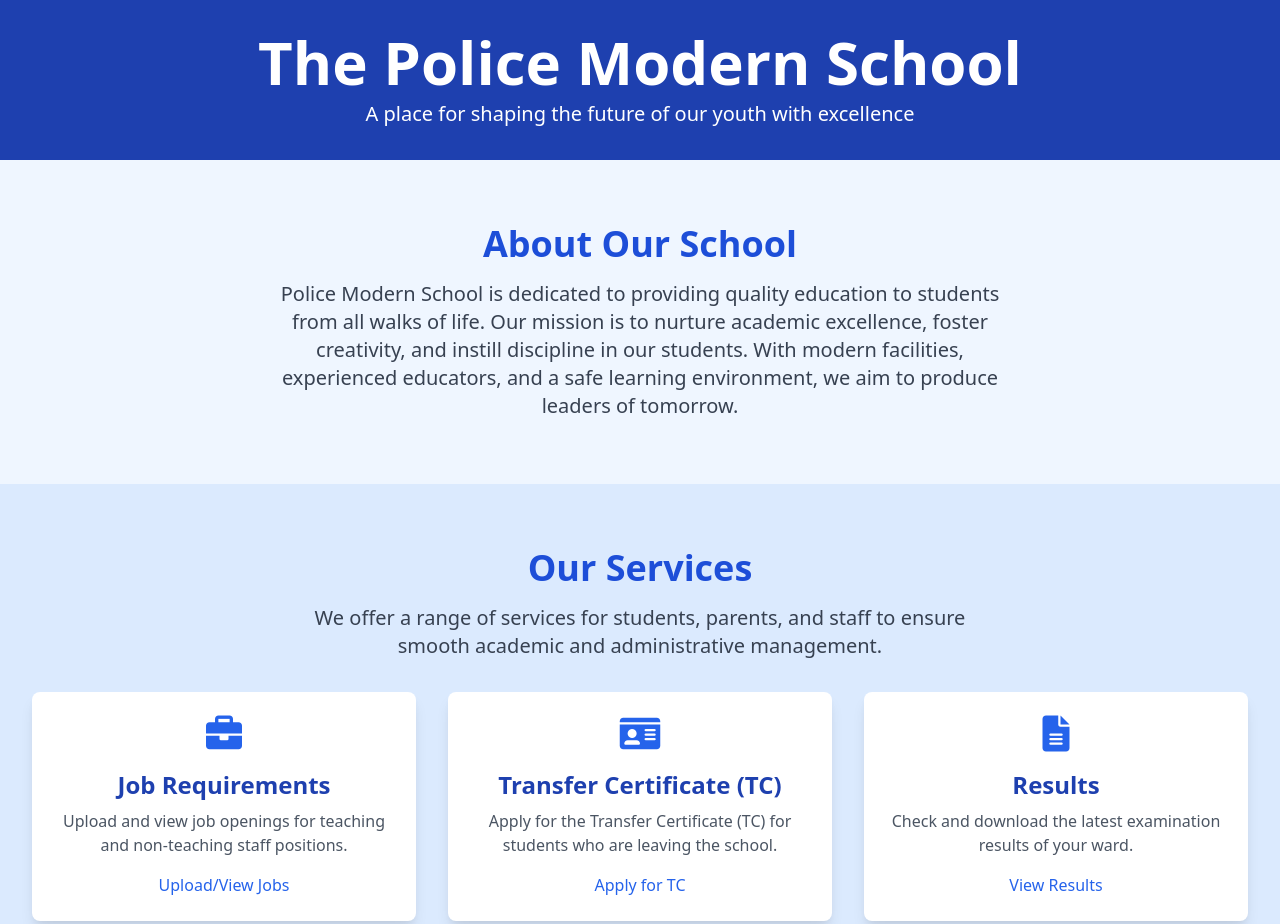
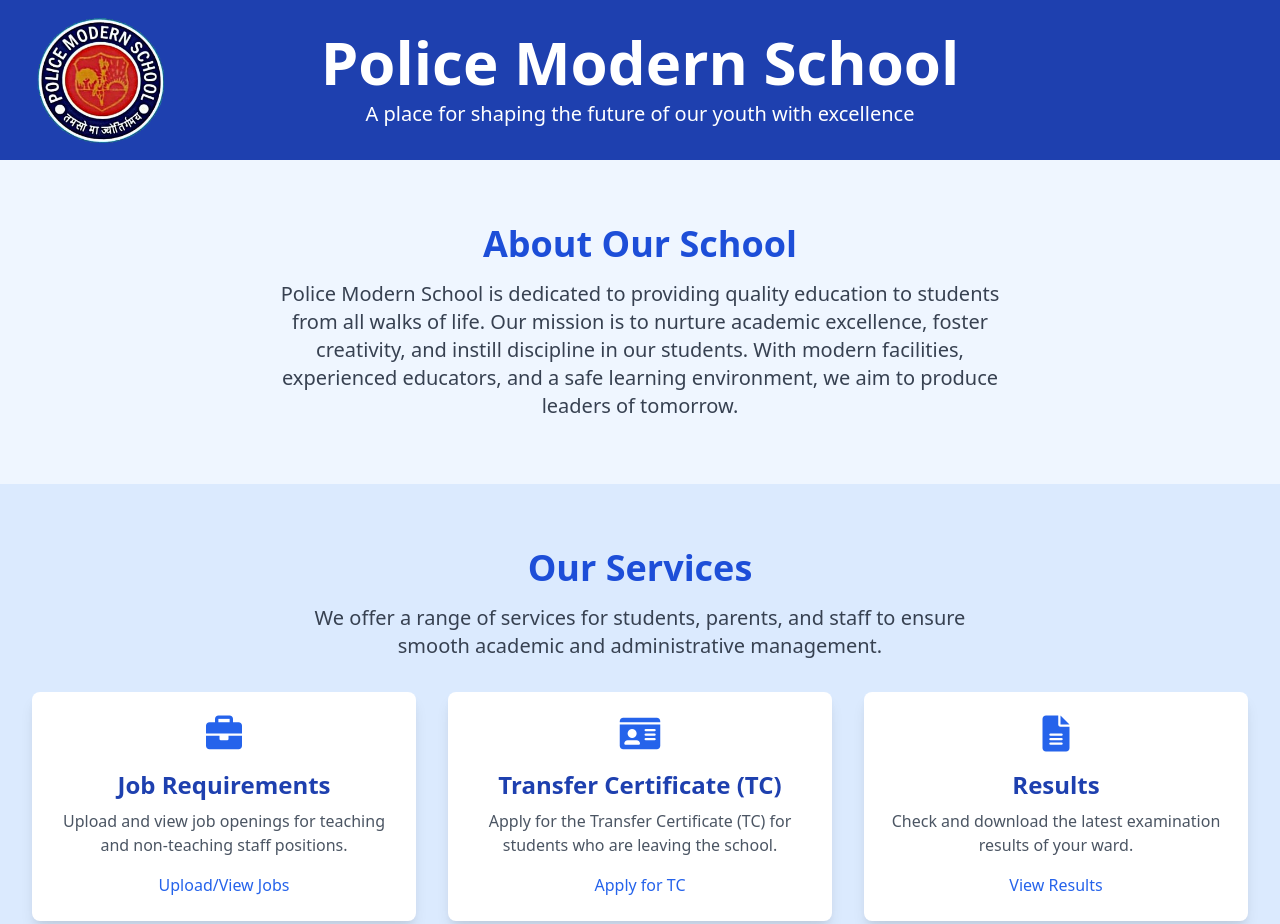
Before and after one commit to arjun-shrma/PMS-web, a plain HTML site: page index.html in a window 1280 px wide. Shown: the top 924 px of the page. Drawn offline with nearby package versions, Linux system fonts and the light colour scheme.

Commit message:
add monogram

```diff
--- a/index.html
+++ b/index.html
@@ -60,9 +60,12 @@
 <body class="bg-blue-50 font-sans text-gray-800">
 
     <!-- Header Section -->
-    <header class="bg-blue-800 text-white py-8 fade-in">
-        <h1 class="text-center text-6xl font-bold">The Police Modern School</h1>
-        <p class="text-center text-xl mt-2">A place for shaping the future of our youth with excellence</p>
+    <header class="bg-blue-800 text-white py-8 flex items-center justify-center fade-in relative">
+        <img src="monogram_pms_transparent.png" alt="School Monogram" class="absolute left-8 top-4 w-35 h-35">
+        <div>
+            <h1 class="text-center text-6xl font-bold">Police Modern School</h1>
+            <p class="text-center text-xl mt-2">A place for shaping the future of our youth with excellence</p>
+        </div>
     </header>
 
     <!-- About Section -->
```
Also changed, not shown: monogram_pms_transparent.png (added).
